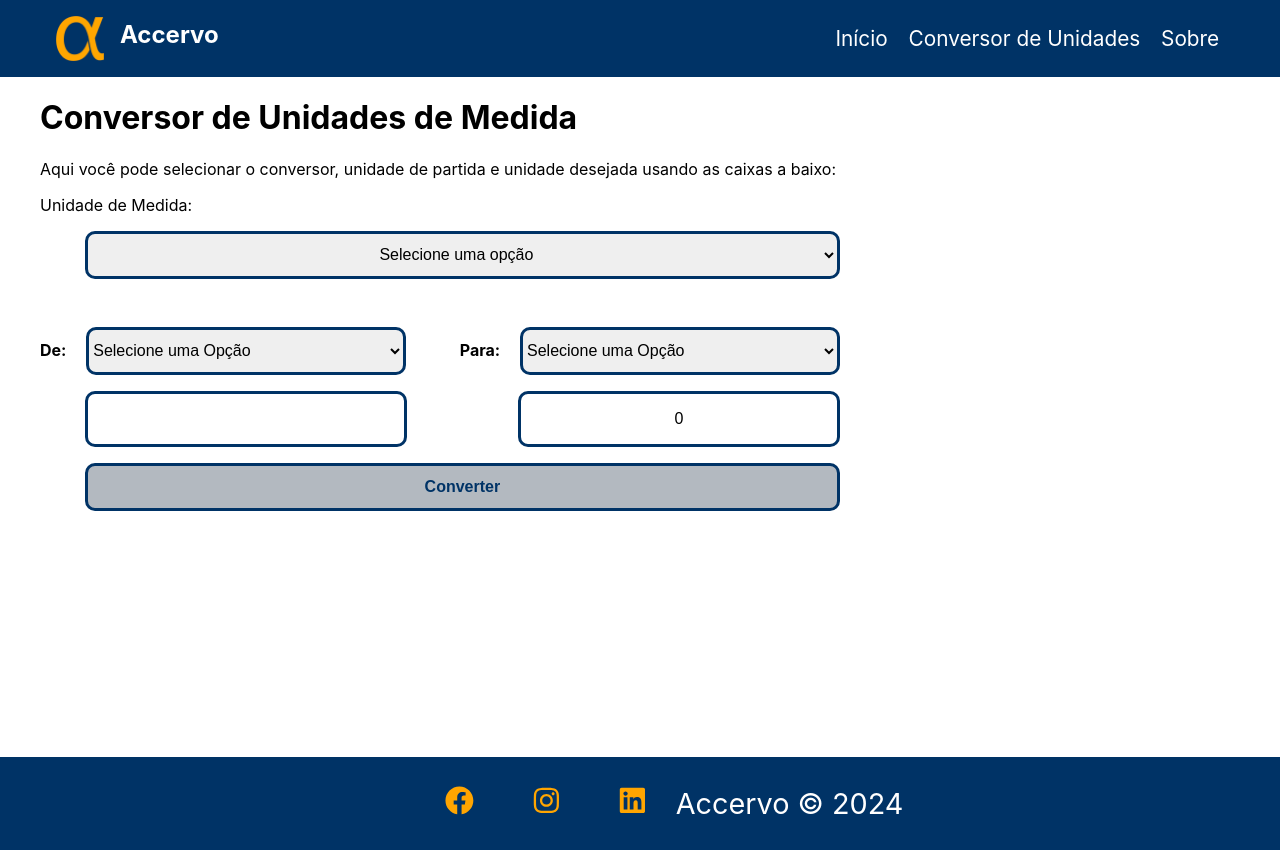
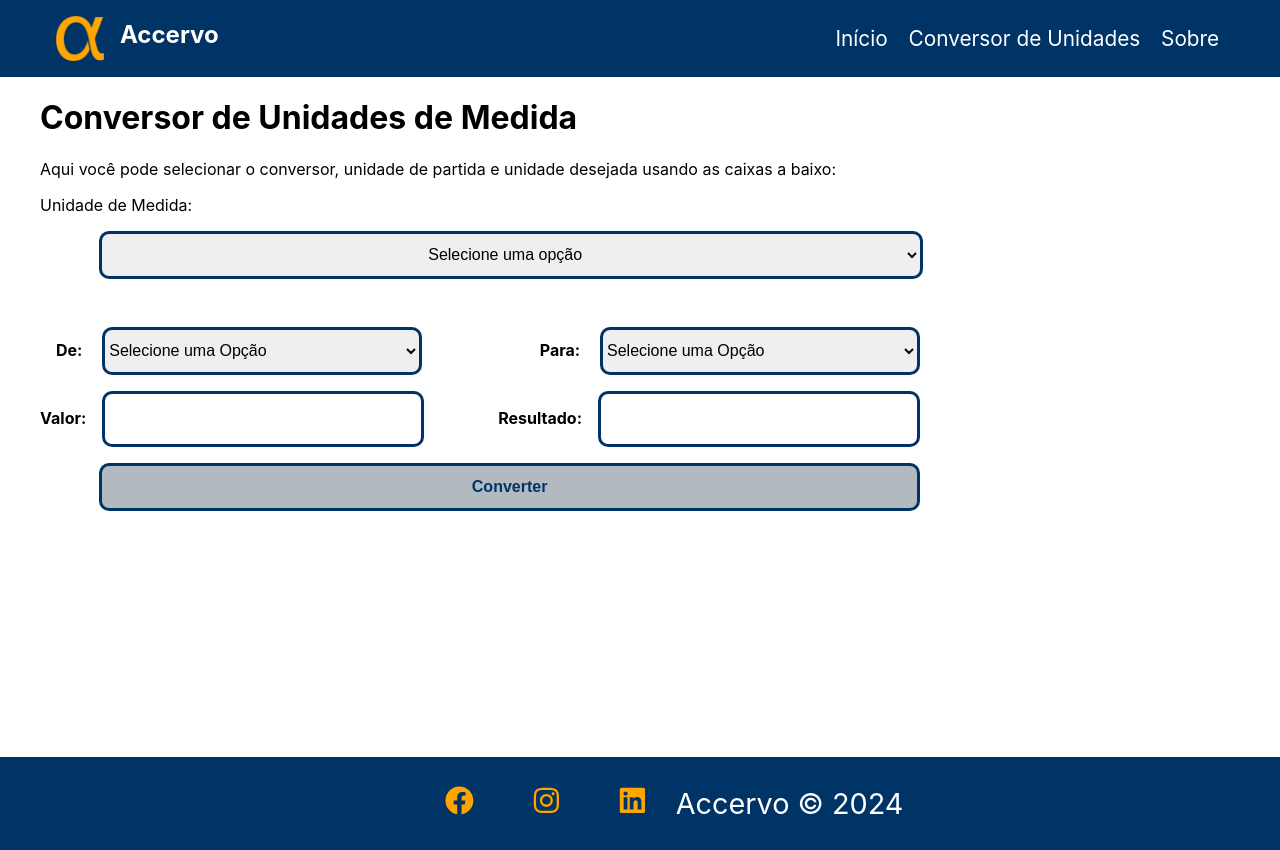
Before and after one commit to daniel-trindade/accervo, a React (Create React App) app: page /conversor in a window 1280 px wide. Built offline with nearby package versions, Linux system fonts and the light colour scheme.

Commit message:
Conversor Funcionando

```diff
--- /dev/null
+++ b/src/Components/Converters/ConverterEngine.jsx
@@ -0,0 +1,89 @@
+import { useState, useEffect } from "react";
+import ConversionTable from "./ConversionTable";
+import style from "./FormStyle.module.css";
+
+
+function Length({unitSelected}){
+
+  const [currentUnitOptions, setCurrentUnitOptions] = useState([]);
+
+  useEffect(() => {
+    if(unitSelected === "Comprimento"){
+      setCurrentUnitOptions(["Nanômetro", "Micrômetro", "Milímetro", "Centímetro", "Metro", "Quilômetro", "Milha", "Pé", "Polegada", "Jarda"])
+    } else if(unitSelected === "Volume"){
+      setCurrentUnitOptions(["Micrograma", "Miligrama", "Grama", "Quilograma", "Tonelada", "Libra", "Onça"])
+    } else if(unitSelected === "Temperatura"){
+      setCurrentUnitOptions(["Celsius", "Fahrenheit", "Kelvin"])
+    } else {
+      setCurrentUnitOptions([])
+    }
+  }, [unitSelected]);
+
+  const converter = (e) => {
+
+    e.preventDefault()
+
+    const from = document.getElementById("currentUnit").value
+    const to = document.getElementById("targetUnit").value
+    let val = document.getElementById("inputValue").value
+
+    val = val.toString().replace(",", ".")
+
+    if(from === to){
+      document.getElementById("resultValue").value = val
+    } else if(val === ""){
+      console.log("Insira um Valor")
+    } else {
+      const convertValue = ConversionTable[from][to];
+      console.log(convertValue)
+      if (unitSelected !== 'Temperatura') {
+        let res = convertValue * val;
+        res = res.toString().replace(".", ",")
+        document.getElementById("resultValue").value = res
+      } else {
+        document.getElementById("resultValue").value = eval(convertValue.replace('input', val))
+      }
+    }
+  }
+
+  return(
+    <div>
+      <form onSubmit={converter} className={style.formContainer}>
+        <div>
+          <label htmlFor="currentUnit" className={`${style.tagLabel} ${style.adjust}`}>De: </label>
+
+          <select name="currentUnit" id="currentUnit" className={style.selectBox}>
+            <option value="">Selecione uma Opção</option>
+            {currentUnitOptions.map((unit, index) => (
+              <option key={index} value={unit}> {unit} </option>
+            ))}
+          </select>
+        </div>
+
+        <div>
+          <label htmlFor="targetUnit" className={style.tagLabel}>Para: </label>
+          <select name="targetUnit" id="targetUnit" className={style.selectBox}>
+            <option value="">Selecione uma Opção</option>
+            {currentUnitOptions.map((unit, index) => (
+              <option key={index} value={unit}> {unit} </option>
+            ))}
+          </select>
+        </div>
+
+        <div>
+          <label htmlFor="inputValue" className={style.tagLabel}>Valor:</label>
+          <input type="text" name="inputValue" id="inputValue" className={style.dialogBox}/>
+        </div>
+        <div>
+          <label htmlFor="resultValue" className={style.tagLabel}>Resultado:</label>
+          <input type="text" name="resultValue" id="resultValue" value="" className={style.dialogBox} readOnly/>
+        </div>
+
+
+        <input type="submit" value="Converter" className={style.btn}/>
+      </form>
+    </div>
+  )
+}
+
+export default Length;
--- a/src/Components/Converters/FormStyle.module.css
+++ b/src/Components/Converters/FormStyle.module.css
@@ -3,7 +3,7 @@
   margin-top: 3em;
   flex-wrap: wrap;
   justify-content: space-between;
-  width: 50em;
+  width: 55em;
 }
 
 .tagLabel{
@@ -29,7 +29,7 @@
 }
 
 .adjust{
-  margin-left: 2.8em;
+  margin-left: 1em;
 }
 
 .btn{
@@ -37,12 +37,12 @@
   background-color: #b3b9c0;
   color: #003366;
   font-weight: bold;
-  width: 48em;
+  width: 52em;
   height: 3em;
   font-size: 1em;
   border-radius: 10px;
   margin-top: 1em;
-  margin-left: 2.8em;
+  margin-left: 3.7em;
   cursor: pointer;
 }
 
--- a/src/Components/Converters/Length.jsx
+++ /dev/null
@@ -1,78 +0,0 @@
-import ConversionTable from "./ConversionTable"
-import style from "./FormStyle.module.css"
-
-
-function Length({unitSelected}){
-
-  if (unitSelected === "Comprimento"){
-    console.log("deu certo Comprimento")
-    const lengthUnits = ["Nanômetro", "Micrômetro", "Milímetro", "Centímetro", "Metro", "Quilômetro", "Milha", "Pé", "Polegada", "Jarda"];
-    const current = document.getElementById("currentUnit")
-
-    const options = document.createElement("optgroup")
-    options.setAttribute('label', 'Unidades')
-    lengthUnits.forEach(function(unit){
-      options.innerHTML += "<option>" + unit +"</option>"
-    })
-
-    current.append(options)
-
-  }
-
-  if(unitSelected === "Volume"){
-    console.log("Deu certo Volume")
-    const volumeUnits = ["Micrograma", "Miligrama", "Grama", "Quilograma", "Tonelada", "Libra", "Onça"];
-
-    const current = document.getElementById("currentUnit")
-
-    const options = document.createElement("optgroup")
-    options.setAttribute('label', 'Unidades')
-    volumeUnits.forEach(function(unit){
-      options.innerHTML += "<option>" + unit +"</option>"
-    })
-
-    current.append(options)
-  }
-
-  if(unitSelected === "Temperatura"){
-    console.log("Deu certo Temperatura")
-    const temperatureUnits = ["Kelvin", "Fahrenheit", "Celsius"];
-
-    const current = document.getElementById("currentUnit")
-
-    const options = document.createElement("optgroup")
-    options.setAttribute('label', 'Unidades')
-    temperatureUnitsUnits.forEach(function(unit){
-      options.innerHTML += "<option>" + unit +"</option>"
-    })
-
-    current.append(options)
-
-  }
-
-  return(
-    <div className={style.formContainer}>
-      <div>
-        <label htmlFor="currentUnit" className={style.tagLabel}>De: </label>
-
-        <select name="currentUnit" id="currentUnit" className={style.selectBox}>
-          <option value="">Selecione uma Opção</option>
-        </select>
-      </div>
-
-      <div>
-        <label htmlFor="targetUnit" className={style.tagLabel}>Para: </label>
-        <select name="targetUnit" id="targetUnit" className={style.selectBox}>
-          <option value="">Selecione uma Opção</option>
-        </select>
-      </div>
-
-      <input type="text" name="inputValue" id="inputValue" className={`${style.dialogBox} ${style.adjust}`}/>
-      <input type="text" name="resultValue" id="resultValue" value="0" className={style.dialogBox} readonly/>
-
-      <input type="submit" value="Converter" className={style.btn}/>
-    </div>
-  )
-}
-
-export default Length;
--- a/src/Components/Pages/Converter.jsx
+++ b/src/Components/Pages/Converter.jsx
@@ -1,7 +1,7 @@
 import { useState } from 'react'
 
 import styles from "./Converter.module.css"
-import Length from "../Converters/Length"
+import Length from "../Converters/ConverterEngine"
 
 
 
--- a/src/Components/Pages/Converter.module.css
+++ b/src/Components/Pages/Converter.module.css
@@ -1,8 +1,8 @@
 .selectBox{
   border: 3px solid #003366;
-  width: 47.2em;
+  width: 51.5em;
   height: 3em;
-  margin-left: 2.8em;
+  margin-left: 3.7em;
   font-size: 1em;
   border-radius: 10px;
   text-align: center;
```
